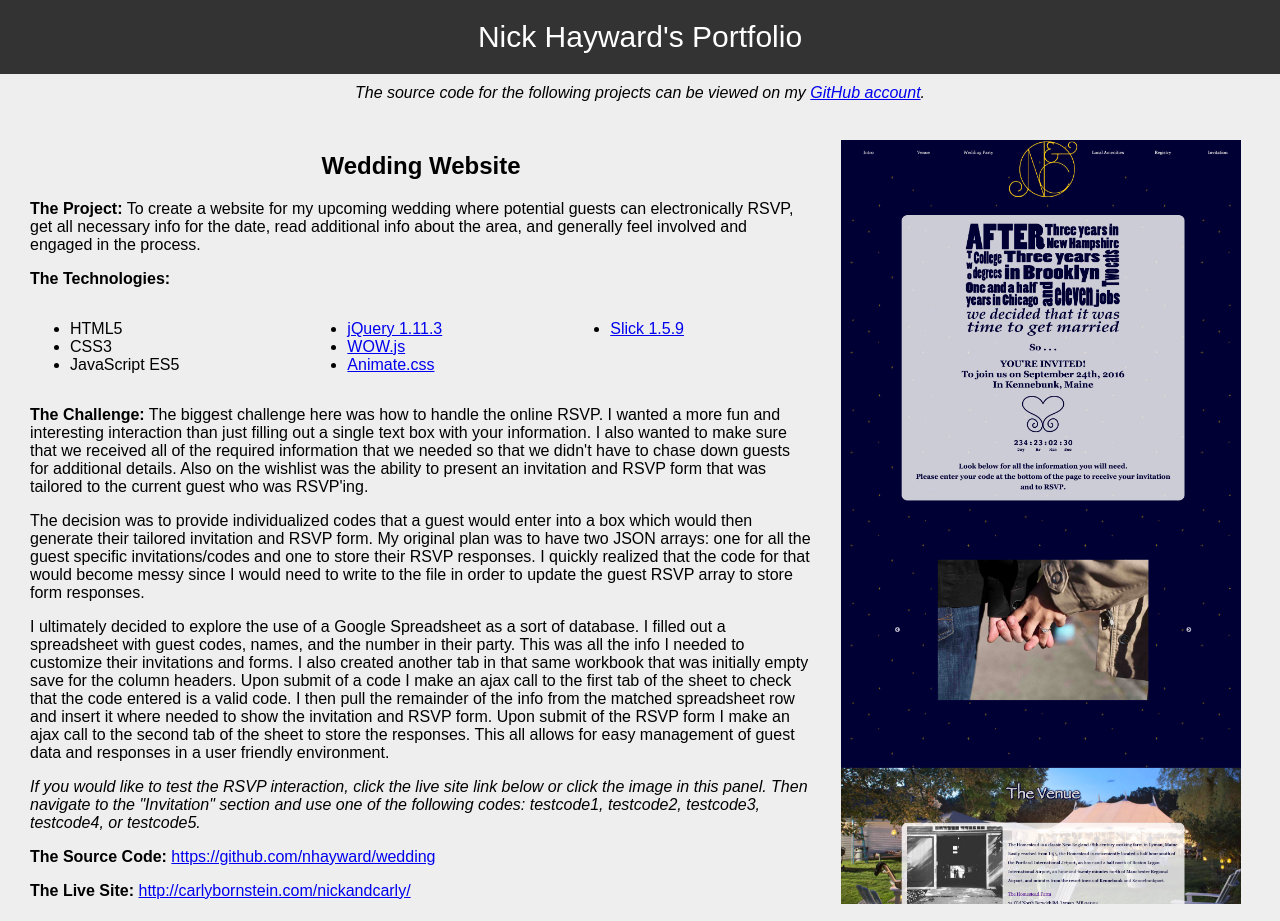
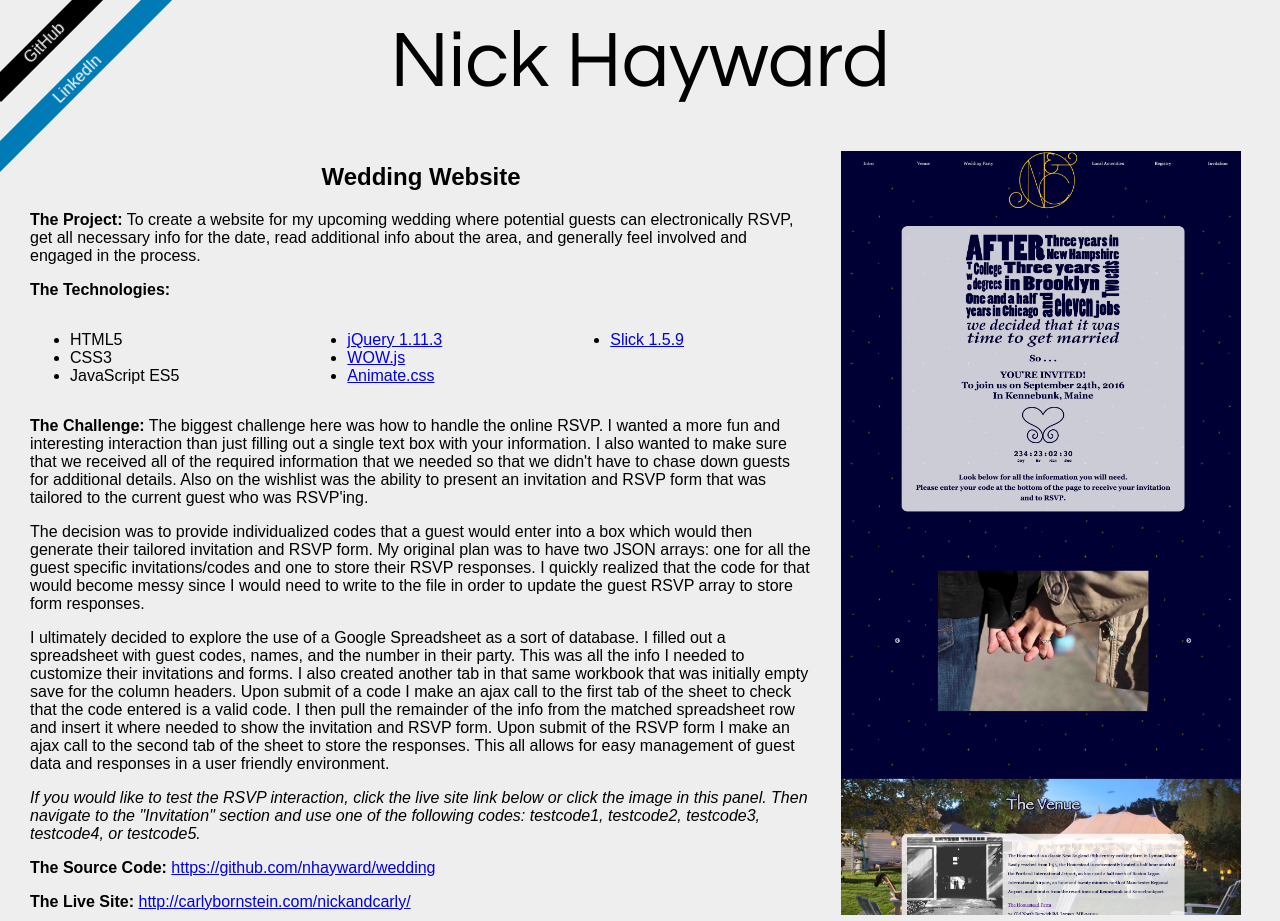
Before and after one commit to nhayward/nhayward.github.io, a plain HTML site: page index.html in a window 1280 px wide. Shown: the top 921 px of the page. Drawn offline with Linux system fonts and the light colour scheme.

Commit message:
adding rotated links to github and linkedin fixed to the top left of the page and modifying header text and styling

```diff
--- a/css/style.css
+++ b/css/style.css
@@ -4,11 +4,33 @@ body {
 	background-color: #EEE;
 }
 
+.ribbonLink {
+	position: fixed;
+	text-align: center;
+	text-decoration: none;
+	color: white;
+	transform: rotate(-45deg);
+	padding: 2px 0px;
+}
+
+#github {
+	background-color: black;
+	width: 145px;
+	top: 32px;
+	left: -28px;
+}
+
+#linkedin {
+	background-color: #007bb5;
+	width: 245px;
+	top: 68px;
+	left: -45px;
+}
+
 #header {
 	text-align: center;
-	background-color: #333;
-	color: white;
-	font-size: 30px;
+	font-family: 'Century Gothic', CenturyGothic, AppleGothic, sans-serif;
+	font-size: 5em;
 	padding: 20px;
 }
 
@@ -29,13 +51,13 @@ body {
 	text-align: center;
 }
 
-.project:nth-child(even) {
+.project:nth-of-type(odd) {
 	background-color: #333;
 	color: white;
 	flex-direction: row-reverse;
 }
 
-.project:nth-child(even) a {
+.project:nth-of-type(odd) a {
 	color: white;
 }
 
--- a/index.html
+++ b/index.html
@@ -19,9 +19,12 @@
 </head>
 <body>
 
-	<div id="header">Nick Hayward's Portfolio</div>
+	<a id="github" class="ribbonLink" href="https://github.com/nhayward?tab=repositories" target="_blank">GitHub</a>
+	<a id="linkedin" class="ribbonLink" href="https://www.linkedin.com/in/nick-hayward-304a5346" target="_blank">LinkedIn</a>
 
-	<div id="source">The source code for the following projects can be viewed on my <a href="https://github.com/nhayward?tab=repositories" target="_blank">GitHub account</a>.</div>
+	<div id="header">Nick Hayward</div>
+
+	<!-- <div id="source">The source code for the following projects can be viewed on my <a href="https://github.com/nhayward?tab=repositories" target="_blank">GitHub account</a>.</div> -->
 
 	<div class="project">
 		<div class="projDesc">
```
